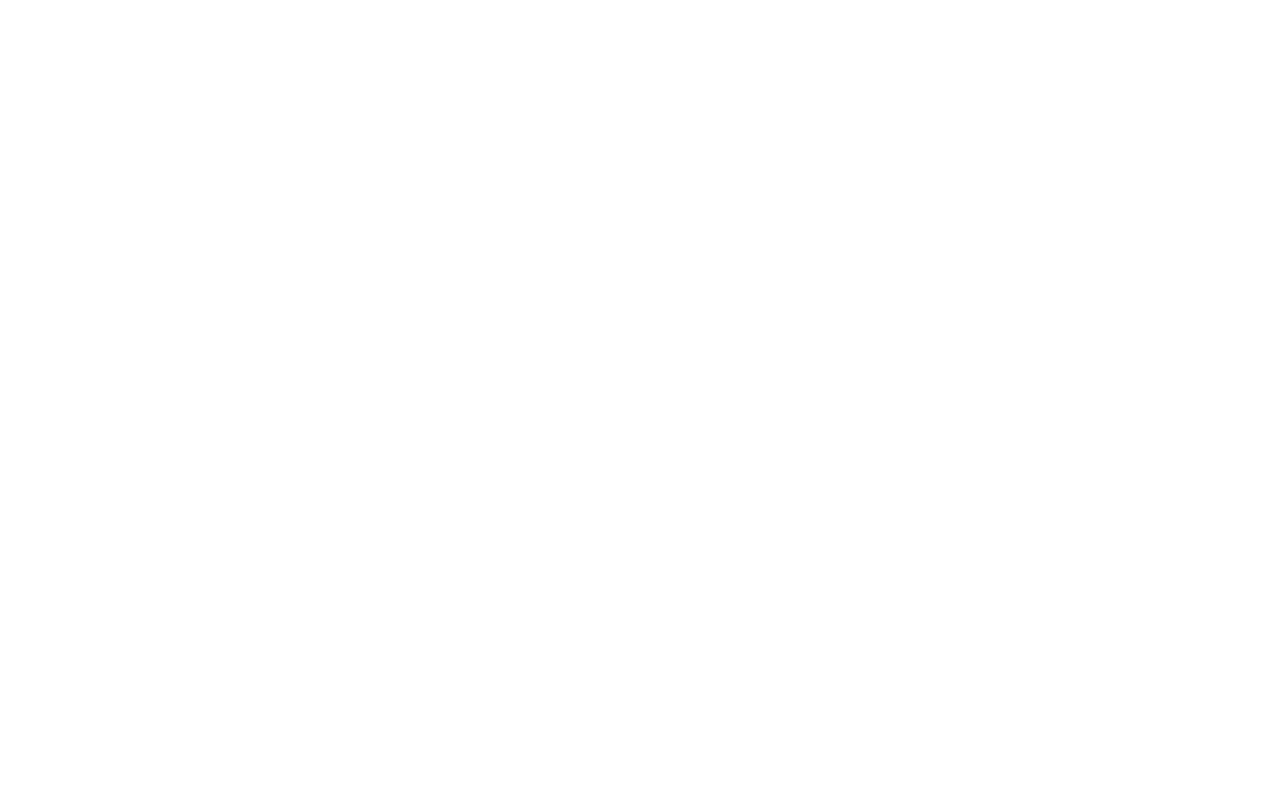
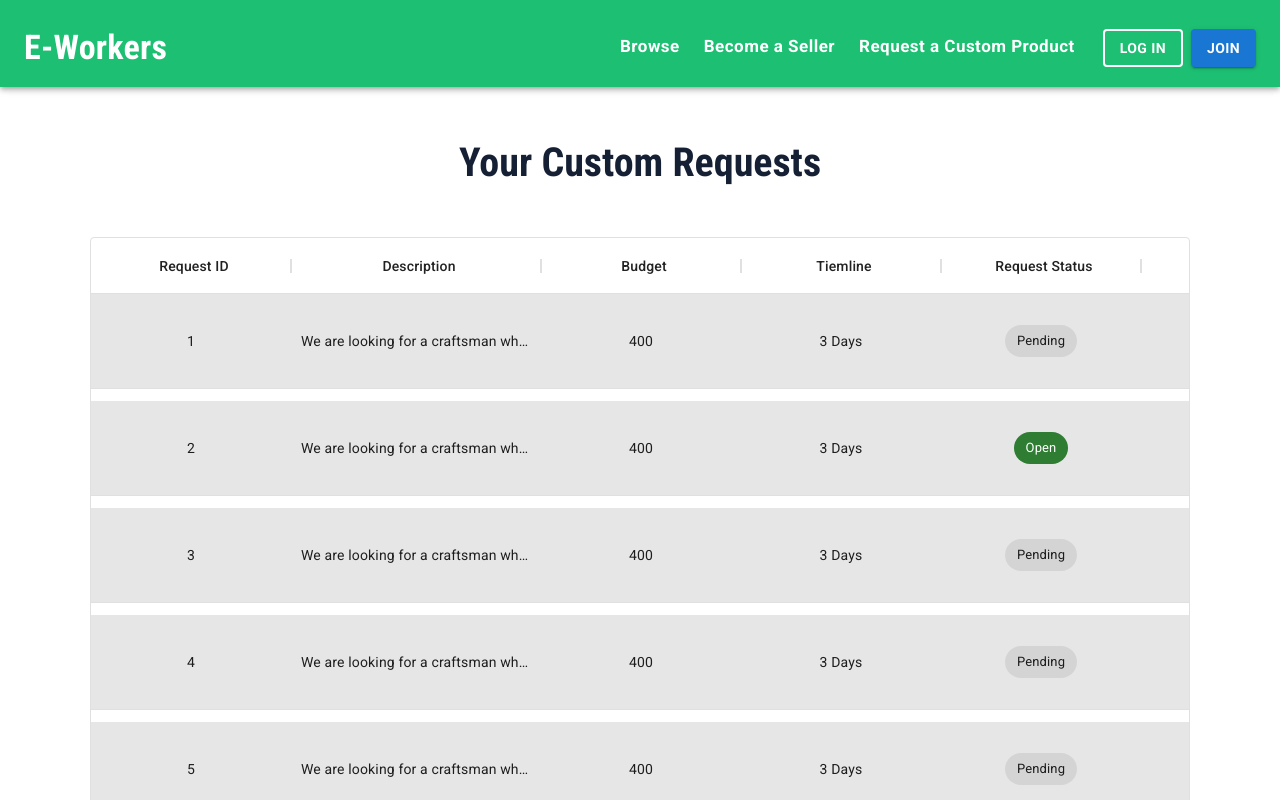
Before and after one commit to bilal42011/Ecommerce-Platform-For-Customized-Products, a React (Create React App) app: page /customrequests in a window 1280 px wide. Before the commit this address had no page. Shown: the top 800 px of the page. Built offline with nearby package versions, Linux system fonts and the light colour scheme.

Commit message:
Customrequests Page completed and changings to custom customproposals page done
customrequests page almost completed

Co-Authored-By: Muhammad Safwan Karim <66724151+msafwankarim@users.noreply.github.com>

```diff
--- a/src/Components/CustomRequestProposals/PoposalsDataGrid/ProposalsDataGrid/ProposalsDataGrid.js
+++ b/src/Components/CustomRequestProposals/PoposalsDataGrid/ProposalsDataGrid/ProposalsDataGrid.js
@@ -1,5 +1,5 @@
-import React from 'react';
-import {Box,Avatar,Typography} from "@mui/material";
+import React,{useState} from 'react';
+import {Box,Avatar,Typography,Grid} from "@mui/material";
 import { DataGrid, gridClasses} from '@mui/x-data-grid';
 import bilal from "../../../../assets/bilal.jpg";
 import UsersActions from "./UsersActions/UsersActions";
@@ -9,7 +9,9 @@
 {
     field:"username",
     headerName:"Username",
-    width:100,
+    width:150,
+    align:"center",
+    headerAlign:"center"
 },
 {
 field:"photoURL",
@@ -26,7 +28,7 @@
     headerName:"Name",
     align:"center",
     headerAlign:"center",
-    width:130,
+    width:150,
 },
 {
     field:"price",
@@ -34,14 +36,14 @@
     align:"center",
     headerAlign:"center",
     type:"number",
-    width:100,
+    width:150,
 },
 {
     field:"location",
     headerName:"Location",
     align:"center",
     headerAlign:"center",
-    width:100,
+    width:150,
 },
 {
     field:"timeline",
@@ -49,7 +51,7 @@
     type:"number",
     align:"center",
     headerAlign:"center",
-    width:100,
+    width:150,
 },
 {
     field:"actions",
@@ -65,45 +67,49 @@
 
 
 let ProposalsDataGrid=()=>{
+    let [pageSize,setPageSize]=useState(5);
 
     return (
-<>
-<Typography sx={{width:"fit-content",
-margin:"auto",marginBottom:"3rem",paddingTop:"3rem",fontSize:"2.5rem",
-color:"#152035",
+        <Box sx={{paddingTop:"3rem"}}>
+<Typography sx={{paddingBottom:"3rem",width:"fit-content",fontSize:"2.5rem",
+color:"#152035",margin:"auto",textAlign:"center",
 fontFamily: "Roboto condensed, sans-serif",fontWeight:"bold"}}
-variant="h5">Custom Request Poposals</Typography>
-<Box sx={{width:1000,margin:"auto",}}>
+variant="h5">Your Custom Requests</Typography>
+<Box  sx={{width:1300,margin:"auto"}}>
 <DataGrid
 autoHeight
-rowHeight={75}
-isRowSelectable={()=>false}
+rowHeight={95}
 {...{columns,rows}}
-pagination
+pageSize={pageSize}
+onPageSizeChange={(newPageSize)=>setPageSize(newPageSize)}
+rowsPerPageOptions={[5,10,20]}
 getRowSpacing={(params)=>({
     top:params.isFirstVisible?0:6,
     bottom:params.isLastVisible?0:6
 })}
- pageSize={5}
-
+getRowId={(row)=>row._id}
 sx={{
 [`& .${gridClasses.row}`]:{
 
-    backgroundColor:"rgb(128,128,128,0.2)"
-}
+    backgroundColor:"rgb(128,128,128,0.2)",
+    cursor:"pointer"
+},
 }}
 
  />
 </Box>
-</>
+</Box>
   )
     }
 
 export default ProposalsDataGrid;
 
+
+//Dummy proposal rows for filling out table
+
 let rows=[
     {
-        id:1,
+        _id:1,
         username:"bilal50081",
         photoURL:bilal,
         name:"Bilal Malik",
@@ -112,7 +118,7 @@
         timeline:15
     },
     {
-        id:2,
+        _id:2,
         username:"bilal50081",
         photoURL:bilal,
         name:"Bilal Malik",
@@ -121,7 +127,7 @@
         timeline:15
     },
     {
-        id:3,
+        _id:3,
         username:"bilal50081",
         photoURL:bilal,
         name:"Bilal Malik",
@@ -130,7 +136,7 @@
         timeline:15
     },
     {
-        id:4,
+        _id:4,
         username:"bilal50081",
         photoURL:bilal,
         name:"Bilal Malik",
@@ -139,7 +145,7 @@
         timeline:15
     },
     {
-        id:5,
+        _id:5,
         username:"bilal50081",
         photoURL:safwan,
         name:"Bilal Malik",
@@ -148,7 +154,7 @@
         timeline:15
     },
     {
-        id:6,
+        _id:6,
         username:"bilal50081",
         photoURL:bilal,
         name:"Bilal Malik",
@@ -157,7 +163,7 @@
         timeline:15
     },
     {
-        id:7,
+        _id:7,
         username:"bilal50081",
         photoURL:safwan,
         name:"Bilal Malik",
@@ -166,7 +172,7 @@
         timeline:15
     },
     {
-        id:8,
+        _id:8,
         username:"bilal50081",
         photoURL:safwan,
         name:"Bilal Malik",
@@ -175,7 +181,7 @@
         timeline:15
     },
     {
-        id:9,
+        _id:9,
         username:"bilal50081",
         photoURL:safwan,
         name:"Bilal Malik",
@@ -184,7 +190,7 @@
         timeline:15
     },
     {
-        id:10,
+        _id:10,
         username:"bilal50081",
         photoURL:safwan,
         name:"Bilal Malik",
--- /dev/null
+++ b/src/Components/CustomRequests/RequestsDataGrid/RequestsDataGrid.js
@@ -0,0 +1,168 @@
+import React, { useState } from 'react';
+import {Typography,Box,Chip} from "@mui/material";
+import { DataGrid, gridClasses} from '@mui/x-data-grid';
+
+let columns=[
+{
+    field:"_id",
+    headerName:"Request ID",
+    align:"center",
+    headerAlign:"center",
+    width:200,
+},
+{
+field:"description",
+headerName:"Description",
+width:250,
+align:"center",
+headerAlign:"center",
+},
+{
+    field:"budget",
+    headerName:"Budget",
+    type:"number",
+    align:"center",
+    headerAlign:"center",
+    width:200,
+},
+
+{
+    field:"timeline",
+    headerName:"Tiemline",
+    align:"center",
+    headerAlign:"center",
+    width:200,
+    valueFormatter:(params)=>`${params.value} Days`
+},
+{
+    field:"requestStatus",
+    headerName:"Request Status",
+    headerAlign:"center",
+    align:"center",
+    width:200,
+    renderCell:(params)=>{
+        return params.value=="Pending"?<Chip label="Pending"/>:<Chip label="Open" color="success"/>
+    }
+}
+];
+
+
+let ProposalsDataGrid=()=>{
+
+    let [pageSize,setPageSize]=useState(5);
+    let [selectionModel,setSelectionModel]=useState([]);
+
+    return (
+<Box sx={{paddingTop:"3rem"}}>
+<Typography sx={{width:"fit-content",fontSize:"2.5rem",margin:"auto",
+paddingBottom:"3rem",textAlign:"center",
+color:"#152035",
+fontFamily: "Roboto condensed, sans-serif",fontWeight:"bold"}}
+variant="h5">Your Custom Requests</Typography>
+
+<Box sx={{width:1100,margin:"auto"}}>
+<DataGrid
+autoHeight
+rowHeight={95}
+{...{columns,rows}}
+pageSize={pageSize}
+onPageSizeChange={(newPageSize)=>setPageSize(newPageSize)}
+rowsPerPageOptions={[5,10,20]}
+getRowSpacing={(params)=>({
+    top:params.isFirstVisible?0:6,
+    bottom:params.isLastVisible?0:6
+})}
+getRowId={(row)=>row._id}
+selectionModel={selectionModel}
+onSelectionModelChange={(newSelectionModel)=>{
+    console.log(newSelectionModel);
+setSelectionModel(newSelectionModel);
+}}
+sx={{
+[`& .${gridClasses.row}`]:{
+
+    backgroundColor:"rgb(128,128,128,0.2)",
+    cursor:"pointer"
+},
+}} />
+</Box>
+</Box>
+)
+    }
+
+export default ProposalsDataGrid;
+
+
+
+
+// Dummy Values to Fill the Rows
+
+let rows=[
+    {
+        _id:1,
+        description:"We are looking for a craftsman who can build a iron frame with vast expertise in field",
+        budget:400,
+        timeline:3,
+        requestStatus:"Pending"
+    },
+    {
+        _id:2,
+        description:"We are looking for a craftsman who can build a iron frame with vast expertise in field",
+        budget:400,
+        timeline:3,
+        requestStatus:"Open"
+    },
+    {
+        _id:3,
+        description:"We are looking for a craftsman who can build a iron frame with vast expertise in field",
+        budget:400,
+        timeline:3,
+        requestStatus:"Pending"    },
+    {
+        _id:4,
+        description:"We are looking for a craftsman who can build a iron frame with vast expertise in field",
+        budget:400,
+        timeline:3,
+        requestStatus:"Pending"
+    },
+    {
+        _id:5,
+        description:"We are looking for a craftsman who can build a iron frame with vast expertise in field",
+        budget:400,
+        timeline:3,
+        requestStatus:"Pending"
+    },
+    {
+        _id:6,
+        description:"We are looking for a craftsman who can build a iron frame with vast expertise in field",
+        budget:400,
+        timeline:3,
+        requestStatus:"Open"
+    },
+    {
+        _id:7,
+        description:"We are looking for a craftsman who can build a iron frame with vast expertise in field",
+        budget:400,
+        timeline:3,
+        requestStatus:"Pending"    },
+    {
+        _id:8,
+        description:"We are looking for a craftsman who can build a iron frame with vast expertise in field",
+        budget:400,
+        timeline:3,
+        requestStatus:"Pending"
+    },
+    {
+        _id:9,
+        description:"We are looking for a craftsman who can build a iron frame with vast expertise in field",
+        budget:400,
+        timeline:3,
+        requestStatus:"Open"
+    },
+    {
+        _id:10,
+        description:"We are looking for a craftsman who can build a iron frame with vast expertise in field",
+        budget:400,
+        timeline:3,
+        requestStatus:"Pending"},
+]
--- /dev/null
+++ b/src/Pages/CustomRequests.js
@@ -0,0 +1,13 @@
+import React from 'react'
+import {Container} from "@mui/material";
+import RequestsDataGrid from "../Components/CustomRequests/RequestsDataGrid/RequestsDataGrid";
+
+const CustomRequests = () => {
+  return (
+    <Container maxWidth="100%" disableGutters>
+<RequestsDataGrid />
+      </Container>
+  )
+}
+
+export default CustomRequests;
--- a/src/index.js
+++ b/src/index.js
@@ -11,9 +11,10 @@
 import ViewBuyerRequests from "./Pages/ViewBuyerRequests";
 import UserProfile from "./Pages/UserProfile";
 import CustomRequestProposals from "./Pages/CustomRequestProposals";
+import CustomRequests from "./Pages/CustomRequests";
+
 
 const root = ReactDOM.createRoot(document.getElementById("root"));
-
 root.render(
   <Router>
     <Routes>
@@ -29,6 +30,8 @@
         <Route path="buyers-requests" element={<ViewBuyerRequests />} />
         <Route path="sellerprofile/:userId" element={<UserProfile />} />
         <Route path="customproposals" element={<CustomRequestProposals />}></Route>
+        <Route path="customrequests" element={<CustomRequests />}></Route>
+
       </Route>
     </Routes>
   </Router>
```
Also changed, not shown: src/Components/CustomRequests/UserActions/UsersActions.js (added, +13 -0 lines).
